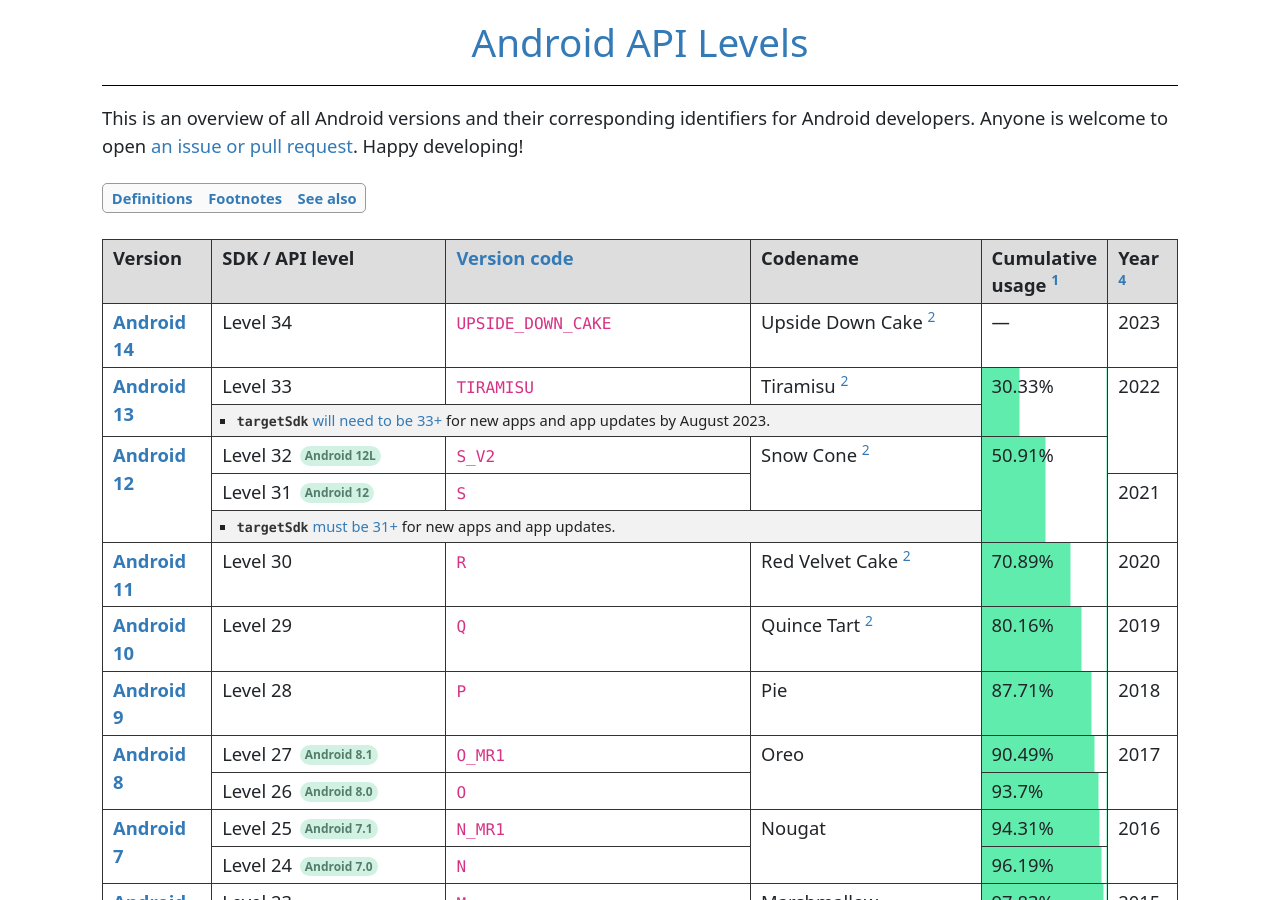
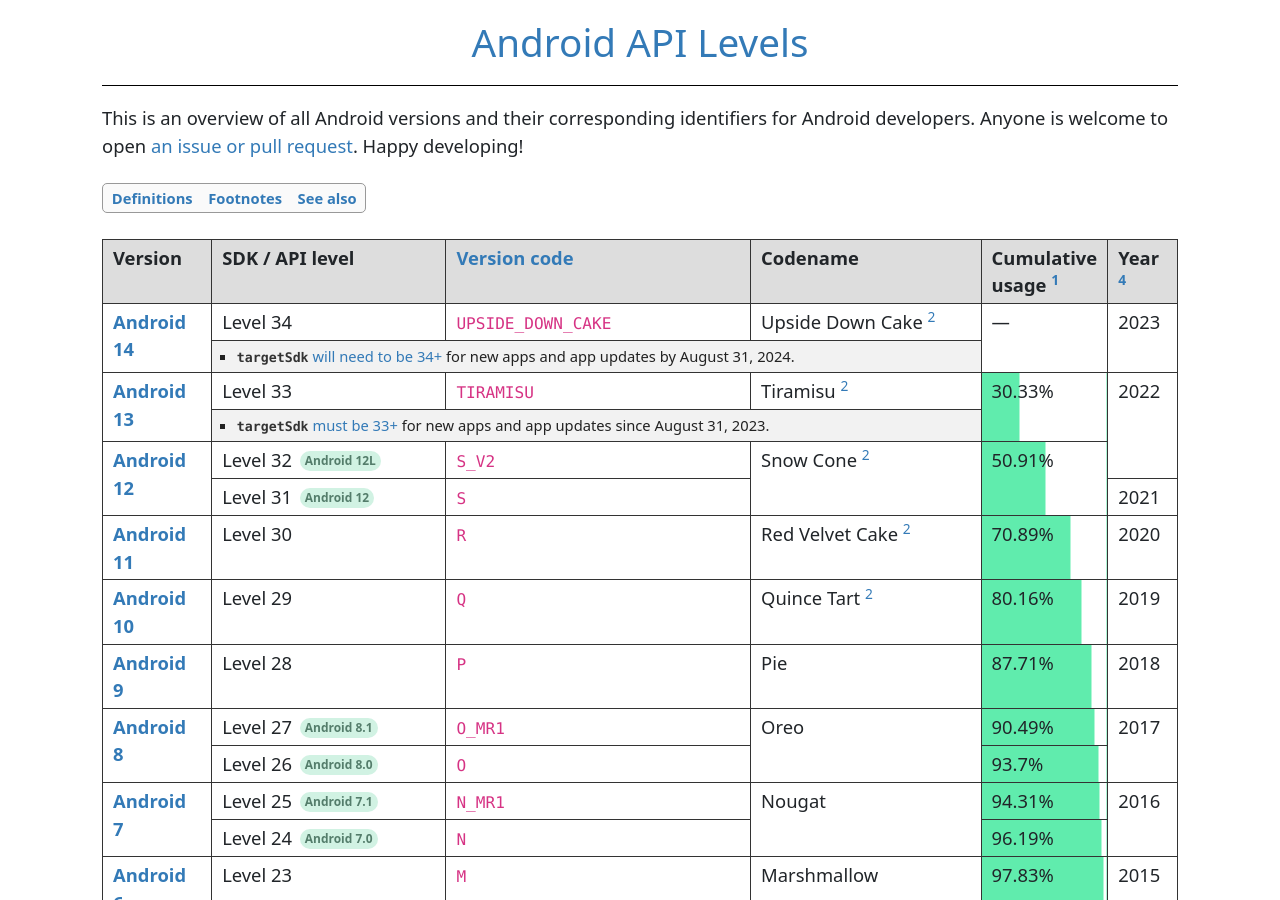
Before and after one commit to ebelinski/apilevels, a Jekyll site: the page built from index.md, in a window 1280 px wide and 900 px high. Built offline with Jekyll 4.4.1, drawn with Linux system fonts in a browser that asks for light colours; comment, search, counter and statistics services are not loaded.

Commit message:
Shift targetSdk message from Android 12 to Android 14

```diff
--- a/index.md
+++ b/index.md
@@ -28,7 +28,7 @@
     </th>
   </tr>
   <tr>
-    <td>
+    <td rowspan="2">
       <b><a href="https://developer.android.com/about/versions/14">Android 14</a></b>
     </td>
     <td>Level 34</td>
@@ -37,8 +37,15 @@
       Upside Down Cake
       <sup id="fnref:2"><a href="#fn:2" class="footnote">2</a></sup>
     </td>
-    <td>—</td>
-    <td>2023</td>
+    <td rowspan="2">—</td>
+    <td rowspan="2">2023</td>
+  </tr>
+  <tr class="table-notes">
+    <td colspan="3">
+      <ul>
+        <li><code>targetSdk</code> <a href="https://developer.android.com/google/play/requirements/target-sdk">will need to be 34+</a> for new apps and app updates by August 31, 2024.</li>
+      </ul>
+    </td>
   </tr>
   <tr>
     <td rowspan="2">
@@ -56,12 +63,12 @@
   <tr class="table-notes">
     <td colspan="3">
       <ul>
-        <li><code>targetSdk</code> <a href="https://developer.android.com/google/play/requirements/target-sdk">will need to be 33+</a> for new apps and app updates by August 2023.</li>
+        <li><code>targetSdk</code> <a href="https://developer.android.com/google/play/requirements/target-sdk">must be 33+</a> for new apps and app updates since August 31, 2023.</li>
       </ul>
     </td>
   </tr>
   <tr>
-    <td rowspan="3">
+    <td rowspan="2">
       <b><a href="https://developer.android.com/about/versions/12">Android 12</a></b>
     </td>
     <td>
@@ -73,18 +80,13 @@
       Snow Cone
       <sup id="fnref:2"><a href="#fn:2" class="footnote">2</a></sup>
     </td>
-    {% include progress-cell.html rowspan=3 percentage=50.91 %}
+    {% include progress-cell.html rowspan=2 percentage=50.91 %}
   </tr>
   <tr>
     <td>Level 31 <span class="subversion">Android 12</span></td>
     <td><code>S</code></td>
-    <td rowspan="2">2021</td>
+    <td>2021</td>
   </tr>
-  <tr class="table-notes"><td colspan="3">
-    <ul>
-      <li><code>targetSdk</code> <a href="https://developer.android.com/google/play/requirements/target-sdk">must be 31+</a> for new apps and app updates.</li>
-    </ul>
-  </td></tr>
   <tr>
     <td>
       <b><a href="https://developer.android.com/about/versions/11">Android 11</a></b>
```
